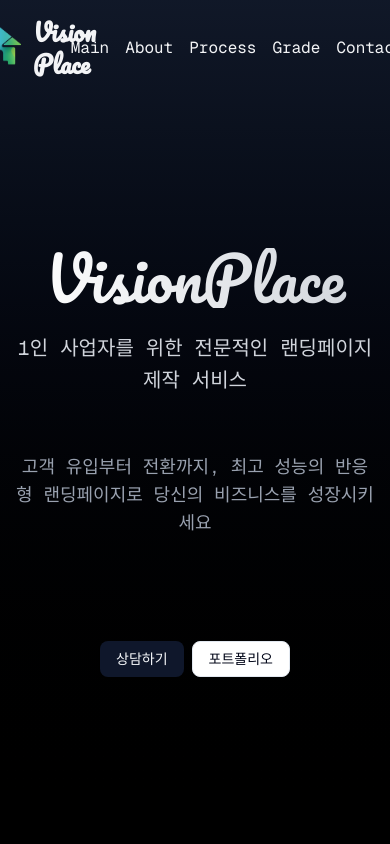
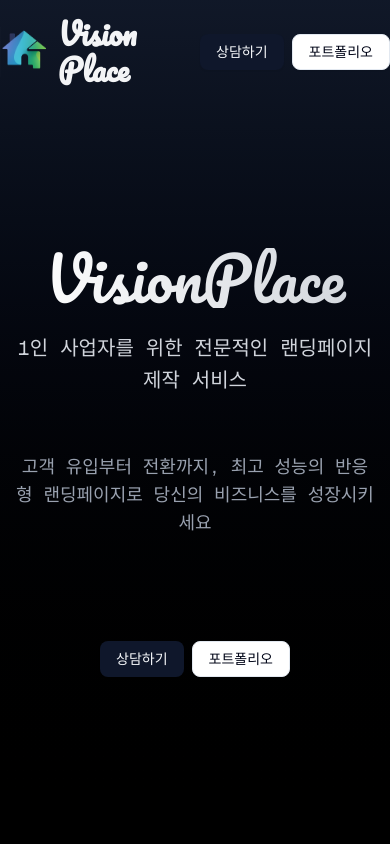
Before and after one commit to KMS9612/VisionPlace, a Next.js app: page / in a window 390 px wide. Shown: the top 844 px of the page. Built offline with nearby package versions, Linux system fonts and the light colour scheme.

Commit message:
fix: Header 반응형 겹치던 부분 수정완료 모바일에서 Navgation메뉴가 사라지도록 변경

```diff
--- a/src/molecules/logo.tsx
+++ b/src/molecules/logo.tsx
@@ -8,12 +8,14 @@ type LogoPropsType = {
 export default function Logo(props: LogoPropsType) {
   return (
     <div
-      className={`flex justify-center items-center gap-2 font-bold text-2xl duration-300 ${
+      className={`flex justify-center items-center gap-2 font-bold duration-300 ${
         props.isScrolled ? "" : "text-gray-100"
       }`}
     >
       <Image width={50} height={50} src="/logo.png" alt="vision place logo" />
-      <MainTitle className="font-pacifico">Vision Place</MainTitle>
+      <MainTitle className="font-pacifico text-3xl md:text-2xl sm:text-sm">
+        Vision Place
+      </MainTitle>
     </div>
   );
 }
--- a/src/molecules/navigationItem.tsx
+++ b/src/molecules/navigationItem.tsx
@@ -37,7 +37,7 @@ export default function Navigation(props: NavigationPropsType) {
   return (
     <nav>
       <ul
-        className={`flex justify-center items-center gap-4 duration-300 ${
+        className={`hidden sm:flex justify-center items-center gap-4 duration-300 text-xs md:text-base ${
           props.isScrolled ? "" : "text-gray-100"
         }`}
       >
```
